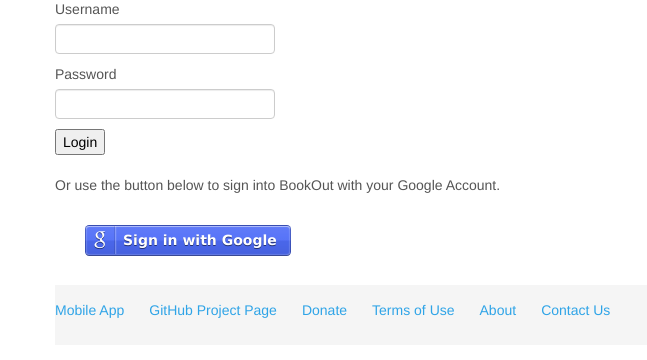
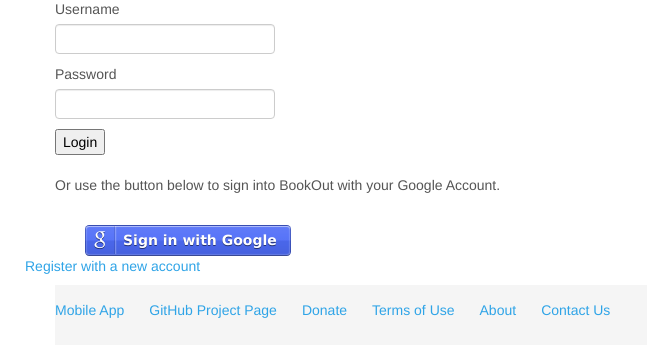
Before and after one commit to byu-osl/bookout, a Flask app: page /login in a window 1280 px wide. Shown: the part 142-502 px from the top of the page, without its empty margins (0-647 px from the left). Run offline with Flask 2, Linux system fonts and the light colour scheme.

Commit message:
Update signin.html
Added a link to register page when joining BookOut

```diff
--- a/bookout/templates/signin.html
+++ b/bookout/templates/signin.html
@@ -1,4 +1,3 @@
-
 {% extends "maintemplate.html" %}
 
 {% block title %}Sign In{% endblock %}
@@ -33,4 +32,10 @@
 
 	<div class="span13">
 </div>
+<br>
+<div class="row">
+
+	<a href="/register">Register with a new account</a>
+
+</div>
 {% endblock %}
```
